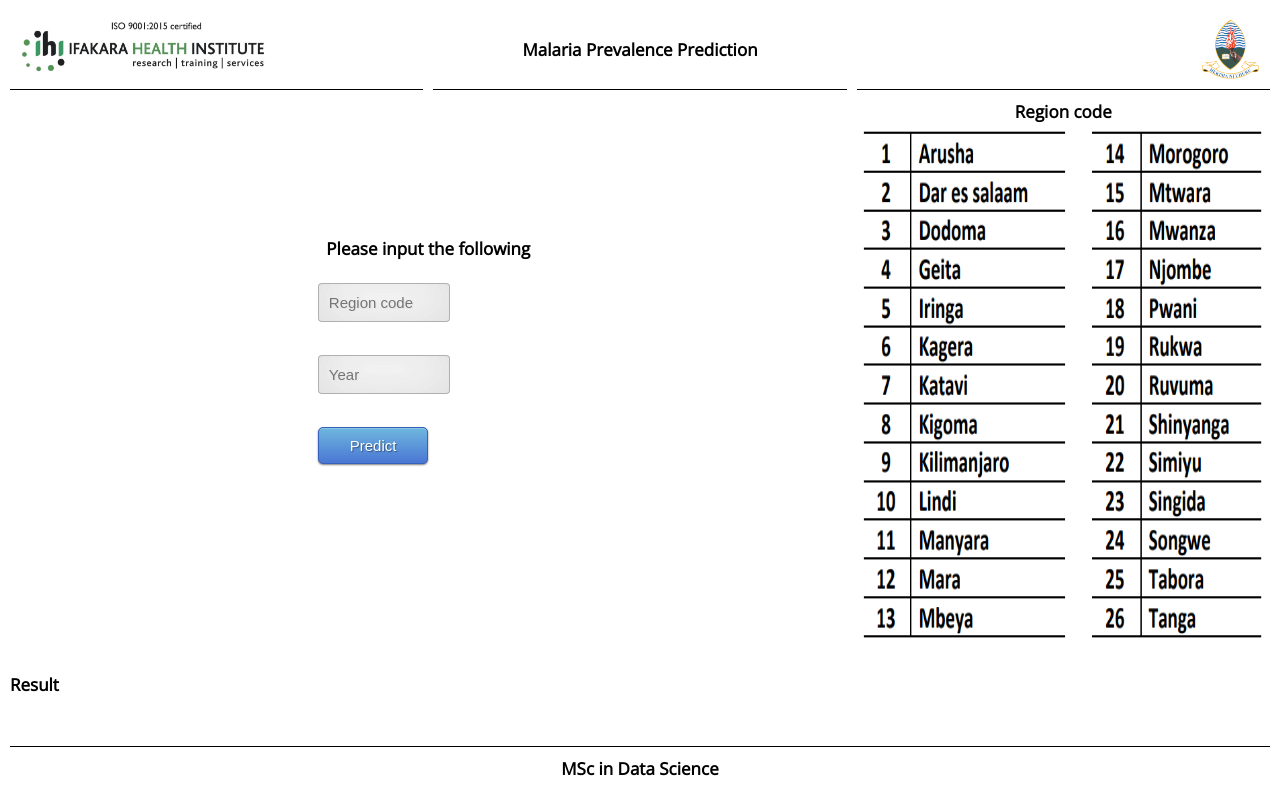
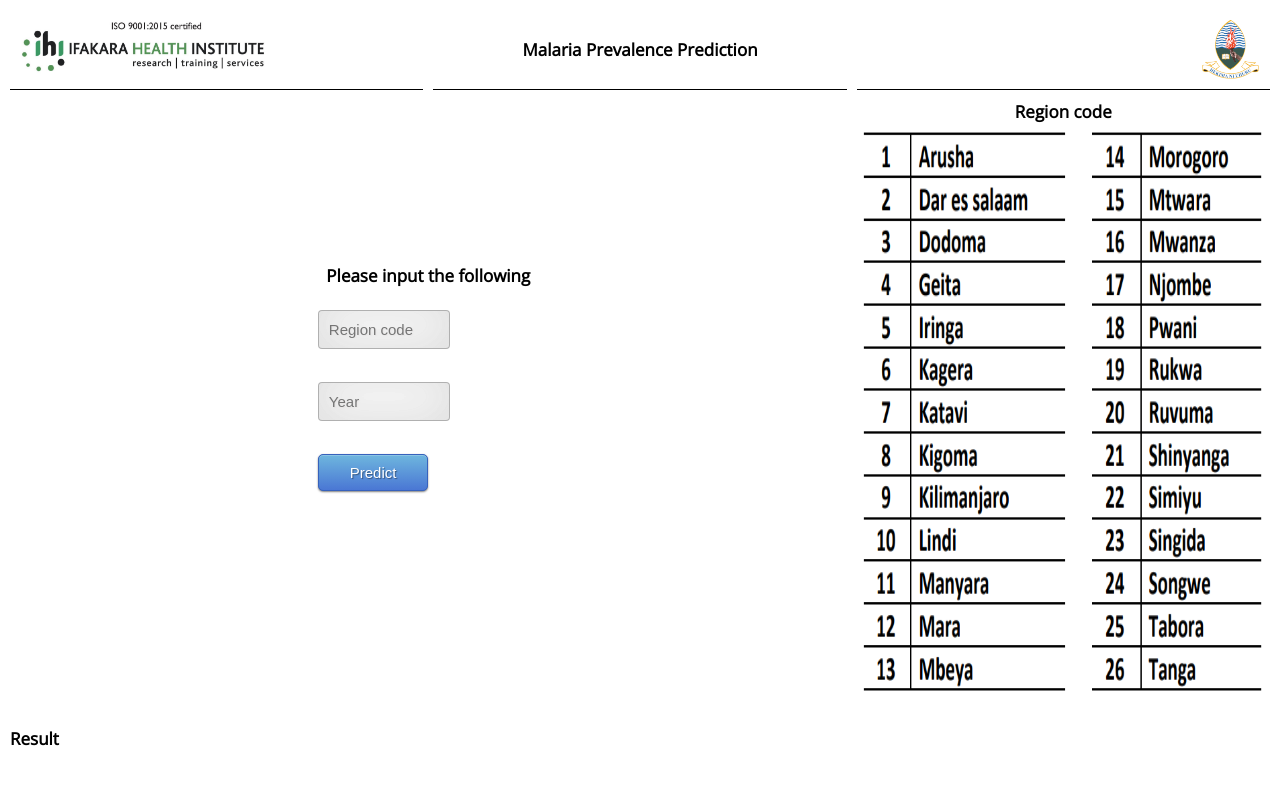
Before and after one commit to Hopertz/deploy-mp, a Django app: page / in a window 1280 px wide. Run offline with Django 4.2, Linux system fonts and the light colour scheme; parts of the project's set-up code (start-up, migrations or seed data) failed here and were passed over.

Commit message:
update index.html

```diff
--- a/templates/index.html
+++ b/templates/index.html
@@ -32,7 +32,6 @@
         </div>
         <div id = "div1"><p>Result</p></div>
         <div class="code">Region code<br><img src="{% static 'images/regions.png' %}"></div>
-        <div class="footer">MSc in Data Science</div>
     </div>
 </body>
 </html>
```
